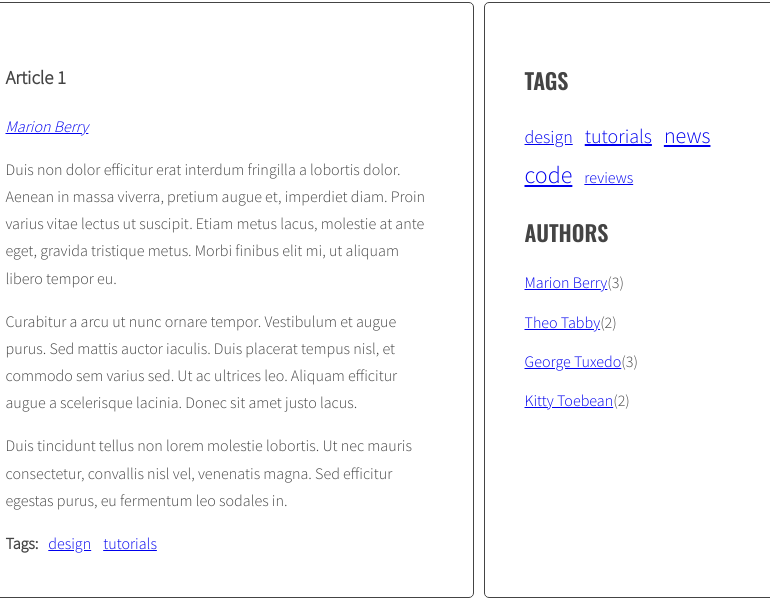
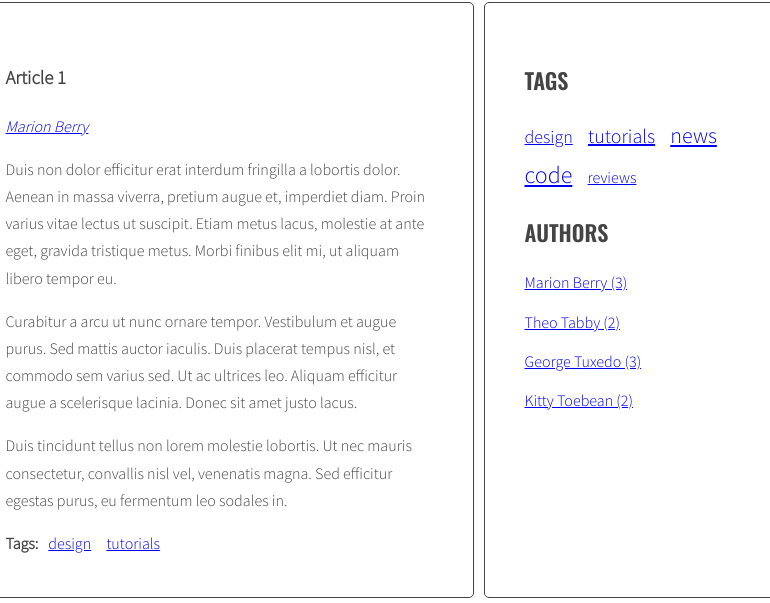
Before and after one commit to thatguyKacper/javascript-blog, a website: page index.html in a window 1280 px wide. Shown: the part 241-844 px from the top of the page, 421-1191 px from the left. Drawn offline with nearby package versions, Linux system fonts and the light colour scheme.

Commit message:
blog 1.0

```diff
--- a/index.html
+++ b/index.html
@@ -192,14 +192,19 @@
       <li><a href="#{{ id }}"><span>{{ title }}</span></a></li>
     </script>
     <script id="template-tag-link" type="text/x-handlebars-template">
-      <li><a href="#{{ tag }}">{{ tag }}</a></li>
+      <li><a href="#tag-{{ tag }}">{{ tag }}</a></li>
     </script>
-    <!-- <script id="template-author-link" type="text/x-handlebars-template">
-      <a href="#{{ author }}">{{ author }}</a>
-    </script> -->
+    <script id="template-author-link" type="text/x-handlebars-template">
+      <a href="#author-{{ author }}">{{ author }}</a>
+    </script>
     <script id="template-tag-cloud-link" type="text/x-handlebars-template">
       {{#each tags}}
-      <li>{{ tag }}</li>
+      <li><a href="#tag-{{ tag }}" class="{{ className }}">{{ tag }}</a></li>
+      {{/each}}
+    </script>
+    <script id="template-author-list" type="text/x-handlebars-template">
+      {{#each authors}}
+      <li><a href="#author-{{ author }}">{{ author }} ({{ count }})</a></li>
       {{/each}}
     </script>
     <script src="https://cdnjs.cloudflare.com/ajax/libs/handlebars.js/4.1.0/handlebars.min.js"></script>
--- a/js/script.js
+++ b/js/script.js
@@ -9,8 +9,10 @@ document.getElementById('test-button').addEventListener('click', function(){
   const templates = {
   articleLink: Handlebars.compile(document.querySelector('#template-article-link').innerHTML),
   tagLink: Handlebars.compile(document.querySelector('#template-tag-link').innerHTML),
-  // authorLink: Handlebars.compile(document.querySelector('#template-author-link').innerHTML),
+  authorLink: Handlebars.compile(document.querySelector('#template-author-link').innerHTML),
   tagCloudLink: Handlebars.compile(document.querySelector('#template-tag-cloud-link').innerHTML),
+  authorList: Handlebars.compile(document.querySelector('#template-author-list').innerHTML),
+
   }
 
   const titleClickHandler = function(event){
@@ -92,6 +94,7 @@ document.getElementById('test-button').addEventListener('click', function(){
 
       /* get the title from the title element */
 
+      // const linkHTML = '<li><a href="#' + articleId + '"><span>' + articleTitle + '</span></a></li>';
       const linkHTMLData = {id: articleId, title: articleTitle};
       const linkHTML = templates.articleLink(linkHTMLData);
 
@@ -182,9 +185,9 @@ document.getElementById('test-button').addEventListener('click', function(){
 
 
         /* generate HTML of the link */
-        const linkTags = '<li><a href="#tag-' + tag + '">' + tag + '</a></li>';
-        // const linkHTMLData = {tag: tag};
-        // const linkTags = templates.tagLink(linkHTMLData);
+        // const linkTags = '<li><a href="#tag-' + tag + '">' + tag + '</a></li>';
+        const linkHTMLData = {tag: tag};
+        const linkTags = templates.tagLink(linkHTMLData);
 
         /* add generated code to html variable */
 
@@ -222,8 +225,8 @@ document.getElementById('test-button').addEventListener('click', function(){
     // console.log('tagsParams:', tagsParams)
 
     /* [NEW] create variable for all links HTML code */
-    let allTagsHTML = '';
-    // const allTagsData = {tags: []};
+    // let allTagsHTML = '';
+    const allTagsData = {tags: []};
 
     /* [NEW] START LOOP: for each tag in allTags: */
 
@@ -231,9 +234,9 @@ document.getElementById('test-button').addEventListener('click', function(){
 
       /* [NEW] generate code of a link and add it to allTagsHTML */
 
-       allTagsHTML +='<li><a href="#tag-' + tag + '"' + ' class="' + calculateTagClass(allTags[tag], tagsParams) + '"' + '">' + tag + '</a></li>';
+       // allTagsHTML +='<li><a href="#tag-' + tag + '"' + ' class="' + calculateTagClass(allTags[tag], tagsParams) + '"' + '">' + tag + '</a></li>';
 
-      /*allTagsData.tags.push({
+      allTagsData.tags.push({
         tag: tag,
         count: allTags[tag],
         className: calculateTagClass(allTags[tag], tagsParams)
@@ -243,8 +246,8 @@ document.getElementById('test-button').addEventListener('click', function(){
     }
 
     /*[NEW] add HTML from allTagsHTML to tagList */
-    tagList.innerHTML = allTagsHTML;
-    // tagList.innerHTML = templates.tagCloudLink(allTagsData);
+    // tagList.innerHTML = allTagsHTML;
+    tagList.innerHTML = templates.tagCloudLink(allTagsData);
   }
 
   generateTags();
@@ -307,7 +310,7 @@ document.getElementById('test-button').addEventListener('click', function(){
 
     /* find all links to tags */
 
-    const tagAllLinks = document.querySelectorAll('.post-tags .list a');
+    const tagAllLinks = document.querySelectorAll('.post-tags .list a, .list.tags a');
 
     /* START LOOP: for each link */
 
@@ -327,7 +330,6 @@ document.getElementById('test-button').addEventListener('click', function(){
 
     // create a new variable allAuthors with an empty object
     let allAuthors = {};
-    console.log(allAuthors);
 
     // find all articles
     const articles = document.querySelectorAll(optArticleSelector);
@@ -345,21 +347,21 @@ document.getElementById('test-button').addEventListener('click', function(){
       const articleAuthor = author.getAttribute('data-author');
 
       // generate HTML of the link
-       const linkAuthor = '<a href="#author-' + articleAuthor + '">' + articleAuthor + '</a>';
-      // const linkHTMLData = {author: articleAuthor};
-      // const linkAuthor = templates.authorLink(linkHTMLData);
+       // const linkAuthor = '<a href="#author-' + articleAuthor + '">' + articleAuthor + '</a>';
+      const linkHTMLData = {author: articleAuthor};
+      const linkAuthor = templates.authorLink(linkHTMLData);
 
       // add generated code to html variable
       html = html + linkAuthor;
 
       // check if this link is NOT already in allAuthors
-      if(!allAuthors[linkAuthor]){
+      if(!allAuthors[articleAuthor]){
 
         // add generated code to allAuthors object
-        allAuthors[linkAuthor] = 1;
+        allAuthors[articleAuthor] = 1;
       }
       else {
-        allAuthors[linkAuthor]++;
+        allAuthors[articleAuthor]++;
       }
 
       // insert HTML of the links into the author wrapper
@@ -370,18 +372,25 @@ document.getElementById('test-button').addEventListener('click', function(){
     const authorList = document.querySelector('.authors');
 
     // create variable for all links HTML code
-    let allAuthorsHTML = '';
+    // let allAuthorsHTML = '';
+    const allAuthorsData = {authors: []};
 
     // for each author in allAuthors:
     for(let author in allAuthors){
 
       // generate code of a link and add it to allAuthorsHTML
-      allAuthorsHTML += '<li>' + author + '(' + allAuthors[author] + ')' + '</li>';
+      // allAuthorsHTML += '<li>' + author + '(' + allAuthors[author] + ')' + '</li>';
+      allAuthorsData.authors.push({
+        author: author,
+        count: allAuthors[author],
+      });
 
     }
     // add HTML from allAuthorsHTML to authorList
-    authorList.innerHTML = allAuthorsHTML;
+    // authorList.innerHTML = allAuthorsHTML;
 
+    console.log(allAuthorsData);
+    authorList.innerHTML = templates.authorList(allAuthorsData);
   }
 
   generateAuthors();
@@ -418,7 +427,7 @@ document.getElementById('test-button').addEventListener('click', function(){
 
   function addClickListenersToAuthors() {
 
-    const authorAllLinks = document.querySelectorAll('.post-author a');
+    const authorAllLinks = document.querySelectorAll('.post-author a, .list.authors a');
 
     for(let eachLink of authorAllLinks){
 
```
